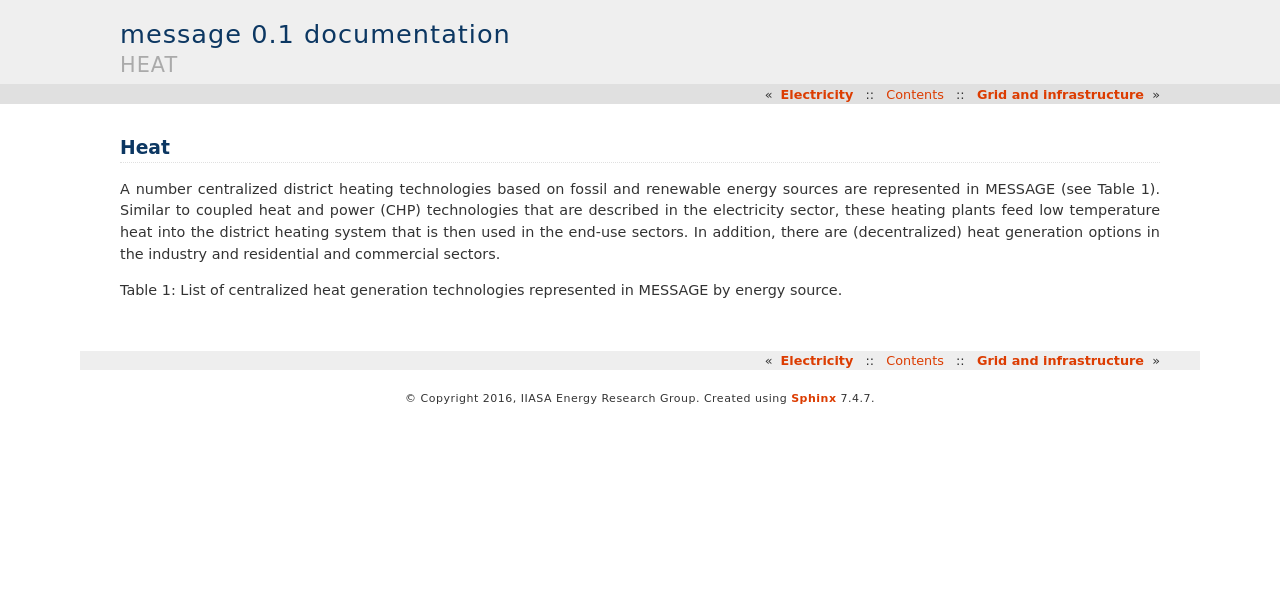
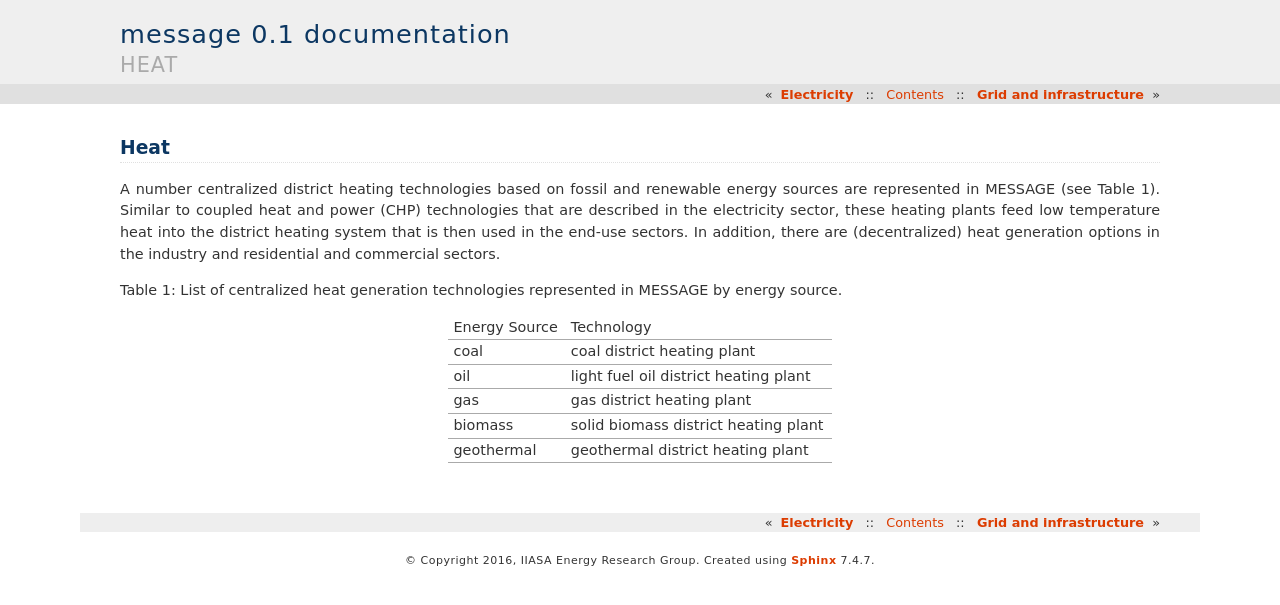
Before and after one commit to yiyi1991/message-ix-models, a Sphinx documentation site: the page built from doc/global/source/message_globiom/energy/heat.rst, in a window 1280 px wide. Shown: the top 605 px of the page. Built offline with Sphinx 7.4.7, drawn with Linux system fonts in a browser that asks for light colours; pages that are not in the unit, such as notebooks, are missing from menus.

Commit message:
Update heat.rst

```diff
--- a/doc/global/source/message_globiom/energy/heat.rst
+++ b/doc/global/source/message_globiom/energy/heat.rst
@@ -5,7 +5,7 @@ A number centralized district heating technologies based on fossil and renewable
 Table 1: List of centralized heat generation technologies represented in MESSAGE by energy source.
 
 +---------------+---------------------------------------+
-| **Energy Source** | **Technology**                            |
+| Energy Source | Technology                            |
 +---------------+---------------------------------------+
 | coal          | coal district heating plant           |
 +---------------+---------------------------------------+
```
